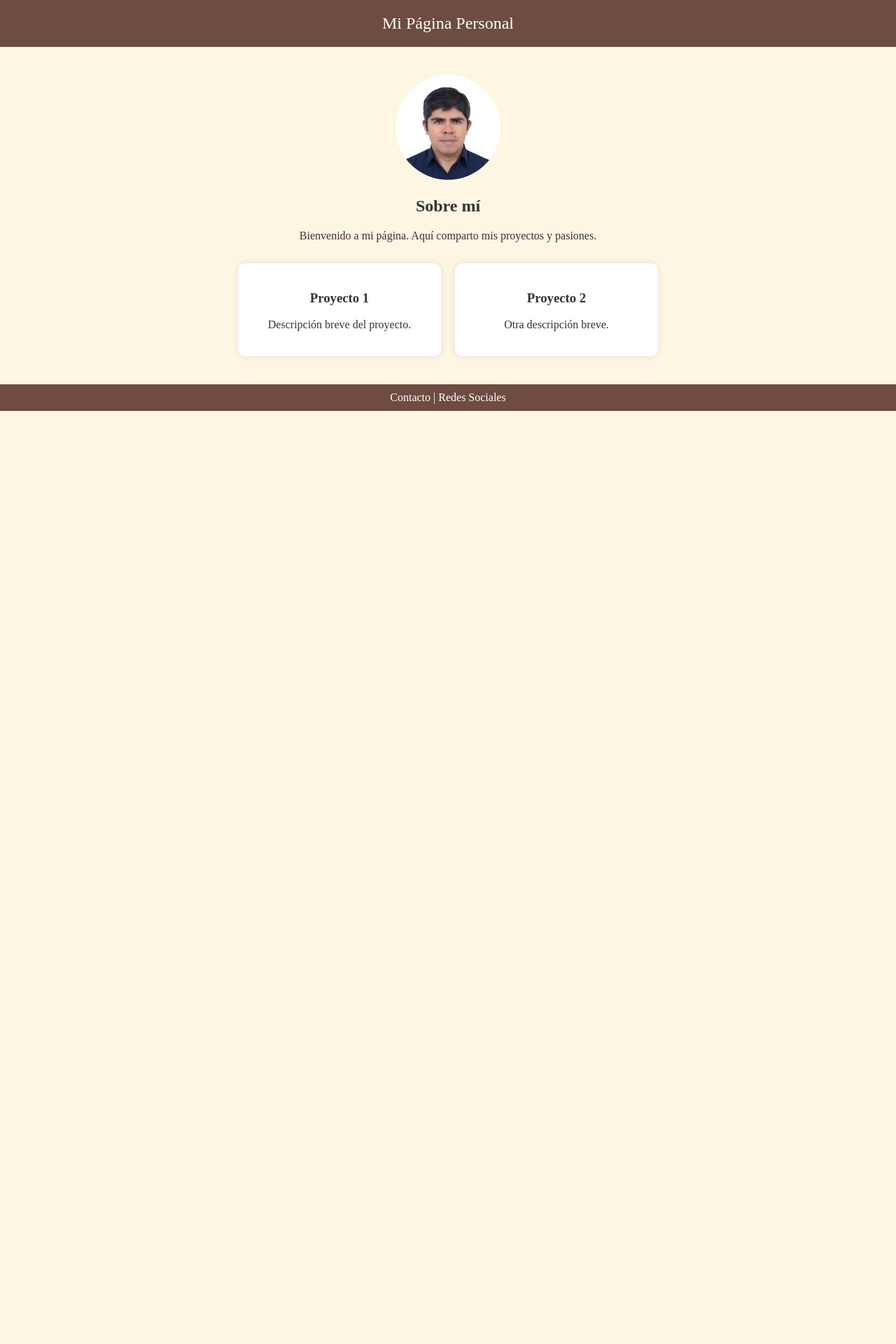
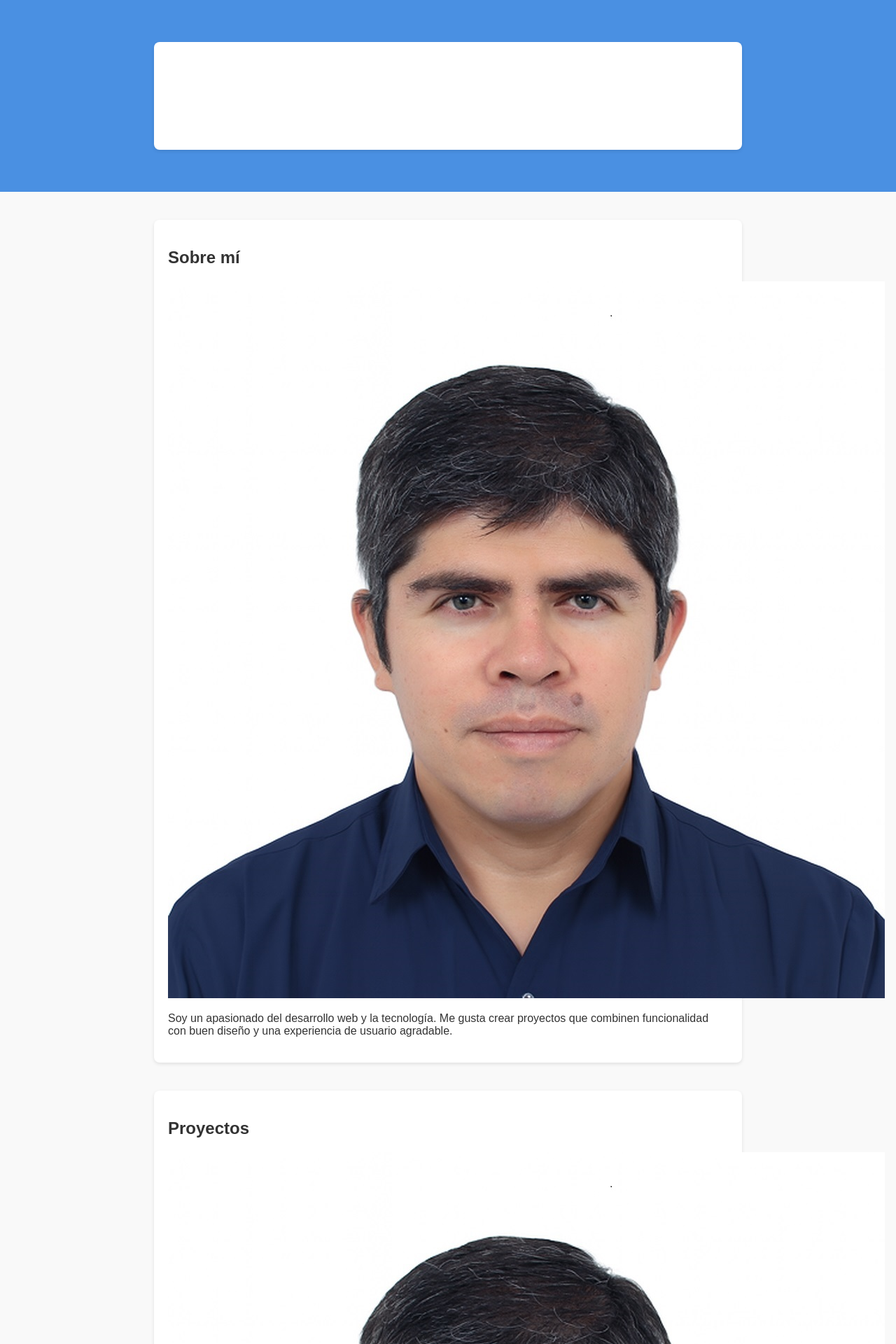
Before and after one commit to haiden45/mi_pagina__de-_fisiatria, a Flask app: page / in a window 1280 px wide. Shown: the top 1920 px of the page at 70% size. Before the commit the page ends 587 px from the top, so only its background shows below. Run offline with Flask 3, Linux system fonts and the light colour scheme.

Commit message:
Actualiza home.html, agrega styles.css y actualiza requirements.txt

```diff
--- a/templates/home.html
+++ b/templates/home.html
@@ -3,78 +3,105 @@
 <head>
     <meta charset="UTF-8">
     <meta name="viewport" content="width=device-width, initial-scale=1.0">
-    <title>Mi Página</title>
-    <style>
-        body {
-            font-family: 'Lora', serif;
-            margin: 0;
-            padding: 0;
-            background-color: #fdf6e3;
-            color: #333;
-        }
-        header {
-            background-color: #6d4c41;
-            color: white;
-            text-align: center;
-            padding: 20px;
-            font-size: 24px;
-        }
-        .container {
-            width: 80%;
-            margin: auto;
-            padding: 20px;
-        }
-        .about {
-            text-align: center;
-            margin-top: 20px;
-        }
-        .about img {
-            width: 150px;
-            border-radius: 50%;
-        }
-        .projects {
-            display: flex;
-            justify-content: center;
-            gap: 20px;
-            margin-top: 30px;
-        }
-        .card {
-            background: white;
-            padding: 20px;
-            border-radius: 10px;
-            box-shadow: 0 0 10px rgba(0, 0, 0, 0.1);
-            width: 250px;
-            text-align: center;
-        }
-        footer {
-            background-color: #6d4c41;
-            color: white;
-            text-align: center;
-            padding: 10px;
-            margin-top: 20px;
-        }
-    </style>
+    <title>Mi Portfolio</title>
+    <link rel="stylesheet" href="{{ url_for('static', filename='styles.css') }}">
+    <link href="https://fonts.googleapis.com/css2?family=Roboto:wght@400;700&display=swap" rel="stylesheet">
 </head>
 <body>
-    <header>Mi Página Personal</header>
+
+<!-- Header -->
+<header>
     <div class="container">
-        <section class="about">
+        <h1>Mi Nombre</h1>
+        <p>Desarrollador / Diseñador / Apasionado por la tecnología</p>
+    </div>
+</header>
+
+<!-- Sobre mí -->
+<section id="sobre-mi">
+    <div class="container">
+        <h2>Sobre mí</h2>
+        <div class="about-content">
             <img src="{{ url_for('static', filename='img/perfil.jpg') }}" alt="Foto de perfil">
+            <p>
+                Soy un apasionado del desarrollo web y la tecnología. Me gusta crear proyectos que combinen funcionalidad con buen diseño y una experiencia de usuario agradable.
+            </p>
+        </div>
+    </div>
+</section>
 
-            <h2>Sobre mí</h2>
-            <p>Bienvenido a mi página. Aquí comparto mis proyectos y pasiones.</p>
-        </section>
-        <section class="projects">
-            <div class="card">
-                <h3>Proyecto 1</h3>
-                <p>Descripción breve del proyecto.</p>
-            </div>
-            <div class="card">
-                <h3>Proyecto 2</h3>
-                <p>Otra descripción breve.</p>
-            </div>
-        </section>
+<!-- Proyectos -->
+<section id="proyectos">
+    <div class="container">
+        <h2>Proyectos</h2>
+        <div class="card-container">
+
+            <!-- Proyecto 1 -->
+            <a href="https://github.com/haiden45/mi_pagina__de-_fisiatria" target="_blank">
+                <div class="card">
+                    <img src="{{ url_for('static', filename='img/perfil.jpg') }}" alt="Proyecto 1">
+                    <h3>Proyecto 1</h3>
+                    <p>Portfolio web en Flask con diseño moderno y responsive. Funcionalidad de login y showcase de proyectos.</p>
+                </div>
+            </a>
+
+            <!-- Proyecto 2 -->
+            <a href="https://github.com/haiden45/mi_pagina__de-_fisiatria" target="_blank">
+                <div class="card">
+                    <img src="{{ url_for('static', filename='img/perfil.jpg') }}" alt="Proyecto 2">
+                    <h3>Proyecto 2</h3>
+                    <p>Aplicación de gestión de tareas con Python y SQLite, con interfaz web interactiva y filtrado por categorías.</p>
+                </div>
+            </a>
+
+            <!-- Proyecto 3 -->
+            <a href="https://github.com/haiden45/mi_pagina__de-_fisiatria" target="_blank">
+                <div class="card">
+                    <img src="{{ url_for('static', filename='img/perfil.jpg') }}" alt="Proyecto 3">
+                    <h3>Proyecto 3</h3>
+                    <p>Dashboard de datos con gráficos dinámicos usando Flask y Chart.js. Visualización clara de métricas importantes.</p>
+                </div>
+            </a>
+
+            <!-- Proyecto 4 -->
+            <a href="https://github.com/haiden45/mi_pagina__de-_fisiatria" target="_blank">
+                <div class="card">
+                    <img src="{{ url_for('static', filename='img/perfil.jpg') }}" alt="Proyecto 4">
+                    <h3>Proyecto 4</h3>
+                    <p>Aplicación de análisis de datos con Python y Pandas, mostrando resultados en reportes interactivos.</p>
+                </div>
+            </a>
+
+        </div>
     </div>
-    <footer>Contacto | Redes Sociales</footer>
+</section>
+
+
+
+<!-- Contacto -->
+<section id="contacto">
+    <div class="container">
+        <h2>Contacto</h2>
+        <p>¿Quieres trabajar conmigo o preguntar algo? Escríbeme a:</p>
+        <p><a href="mailto:tu_correo@ejemplo.com">tu_correo@ejemplo.com</a></p>
+
+        <p>Sígueme en mis redes sociales:</p>
+        <div class="redes">
+            <a href="https://github.com/haiden45" target="_blank">GitHub</a>
+            <a href="https://www.linkedin.com/in/haiden-perez-5707a955/" target="_blank">LinkedIn</a>
+            <a href="https://www.instagram.com/haiden.perez" target="_blank">Instagram</a>
+
+        </div>
+    </div>
+</section>
+
+
+<!-- Footer -->
+<footer>
+    <div class="container">
+        <p>© 2025 Mi Nombre - Todos los derechos reservados</p>
+    </div>
+</footer>
+
 </body>
 </html>
```
Also changed, not shown: requirements.txt (+10 -2 lines), templates/styles.css (added, +154 -0 lines).
